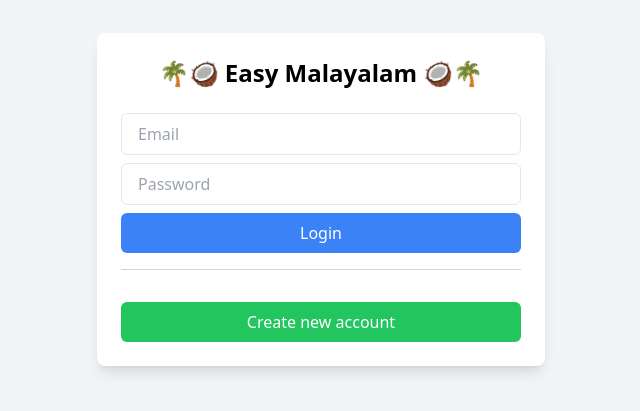
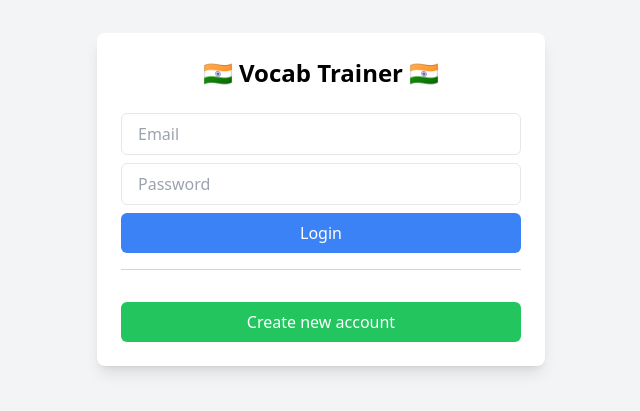
Before and after one commit to sachinkmohan/em-vocab-trainer, a React (Vite) app: page / in a window 1280 px wide. Shown: the part 201-612 px from the top of the page, without its empty margins (319-959 px from the left). Built offline with nearby package versions, Linux system fonts and the light colour scheme; no server answers.

Commit message:
fix spacing and renaming title

```diff
--- a/src/components/Login.tsx
+++ b/src/components/Login.tsx
@@ -16,7 +16,7 @@ const Login = () => {
     <div className="flex items-center justify-center min-h-screen bg-gray-100">
       <div className="bg-white  p-6 rounded-lg shadow-lg w-full max-w-md">
         <h2 className="text-2xl font-bold mb-6 text-center">
-          🌴🥥 Easy Malayalam 🥥🌴
+          🇮🇳 Vocab Trainer 🇮🇳
         </h2>
         <form onSubmit={handleSignIn}>
           <div>
--- a/src/components/SignUp.tsx
+++ b/src/components/SignUp.tsx
@@ -125,7 +125,7 @@ const SignUp = () => {
             )}
           </div>
 
-          <div className="py-2">
+          <div className="py-1">
             <input
               type="password"
               placeholder="Repeat Password"
@@ -141,7 +141,7 @@ const SignUp = () => {
           <button
             type="submit"
             onClick={handleSignUp}
-            className="w-full bg-blue-500 text-white py-2 rounded-md hover:bg-blue-600 transition-colors"
+            className="w-full bg-blue-500 text-white py-2 mt-1 rounded-md hover:bg-blue-600 transition-colors"
           >
             Sign Up
           </button>
```
